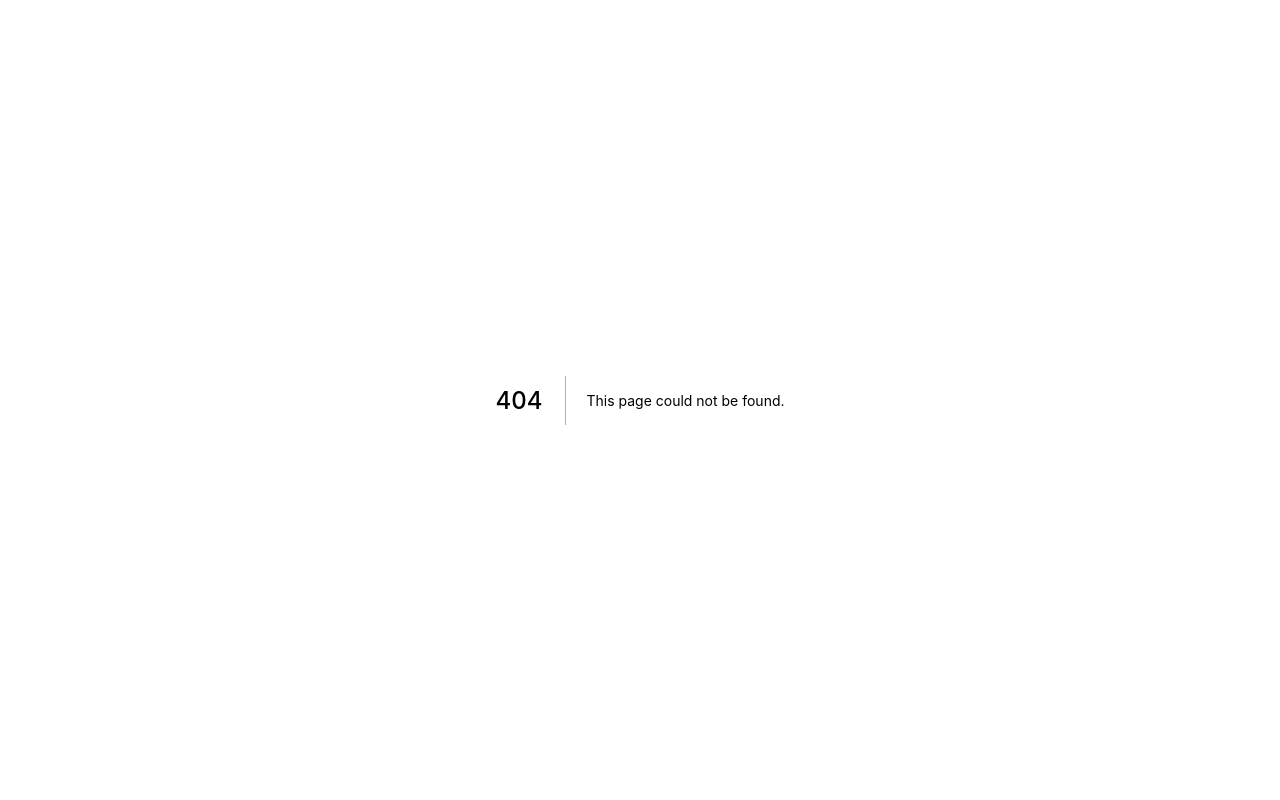
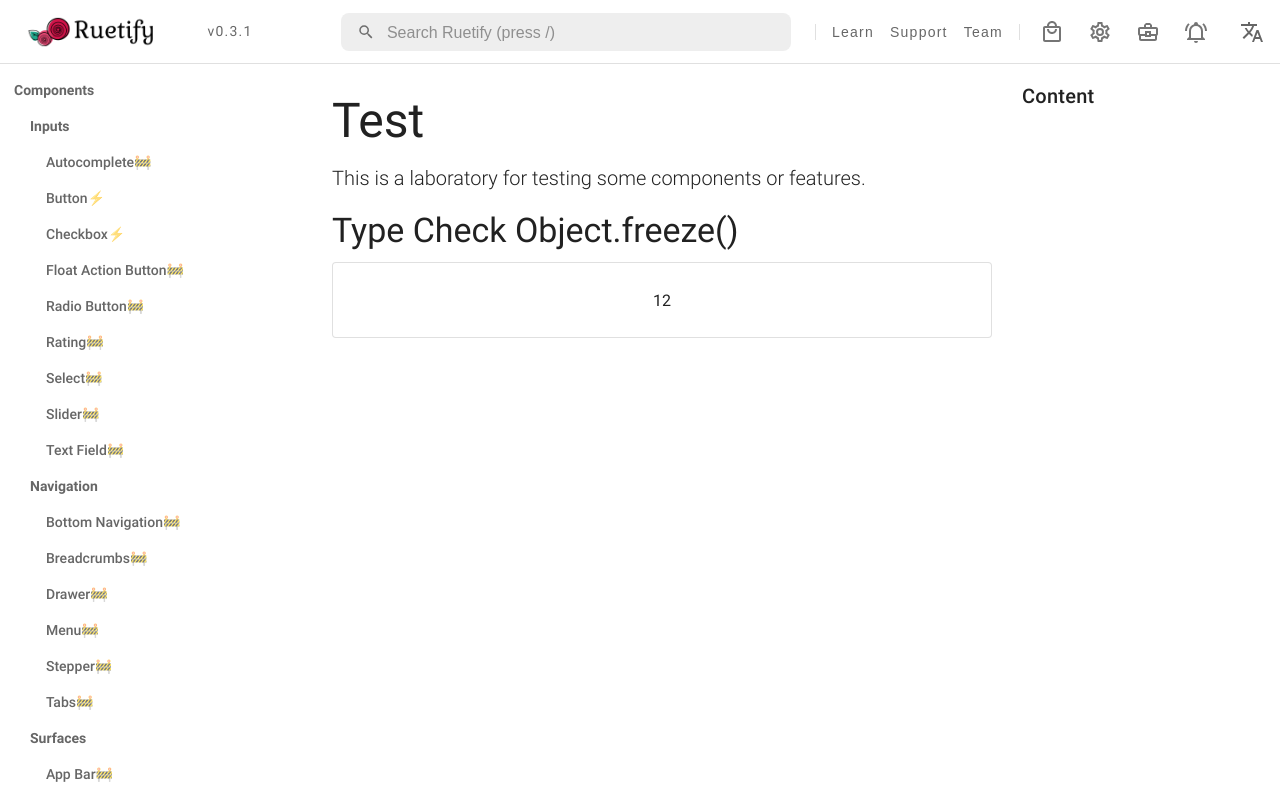
Before and after one commit to KyLoc20/Ruetify-UI, a Next.js app: page /components/lab in a window 1280 px wide. Before the commit this address had no page. Built offline with nearby package versions, Linux system fonts and the light colour scheme.

Commit message:
feat: lab

```diff
--- /dev/null
+++ b/pages/components/lab/index.jsx
@@ -0,0 +1,62 @@
+import * as React from "react";
+import Page from "../../../src/components/Page";
+import Typography from "../../../ui/Typography/Typography";
+import styled from "@emotion/styled";
+import { GroupRow, GroupBox } from "../../../ui/layout/Group";
+import {
+  PageContentNavigationContext,
+  LabPageContent,
+} from "../../../src/context";
+import PropTypes from "prop-types";
+// This function gets called at build time
+export async function getStaticProps() {
+  // Call an external API endpoint to get posts
+  const currentNavigationLabel = "lab";
+  const pageContent = LabPageContent;
+  // By returning { props: { posts } }, the Blog component
+  // will receive `posts` as a prop at build time
+  return {
+    props: {
+      currentNavigationLabel,
+      pageContent,
+    },
+  };
+}
+const FreezeArrayPropsTestComponent = styled("div")``;
+function FreezeArrayPropsTest(props) {
+  console.log(
+    "Freeze Array: ",
+    props.value,
+    typeof props.value,
+    Object.isFrozen(props.value)
+  );
+  //props.value[0] = 10;
+  return (
+    <FreezeArrayPropsTestComponent>{props.value}</FreezeArrayPropsTestComponent>
+  );
+}
+FreezeArrayPropsTest.propTypes = {
+  value: PropTypes.arrayOf(PropTypes.number),
+};
+function LabPage(props) {
+  const { currentNavigationLabel, pageContent, version } = props;
+  return (
+    <PageContentNavigationContext.Provider value={{ ...pageContent }}>
+      <Page currentNavigationLabel={currentNavigationLabel} version={version}>
+        <Typography type="h1">Test</Typography>
+        <Typography type="p" description>
+          This is a laboratory for testing some components or features.
+        </Typography>
+        <Typography type="h2" id="ac-basic-checkboxes">
+          Type Check Object.freeze()
+        </Typography>
+        <GroupBox>
+          <FreezeArrayPropsTest
+            value={Object.freeze([1, 2])}
+          ></FreezeArrayPropsTest>
+        </GroupBox>
+      </Page>
+    </PageContentNavigationContext.Provider>
+  );
+}
+export default LabPage;
--- a/src/context.js
+++ b/src/context.js
@@ -24,4 +24,10 @@ const CheckboxPageContent = {
         { anchor: "ac-label-placement", text: "Label placement" },
     ],
 };
-export { PageContentNavigationContext, ButtonPageContent, CheckboxPageContent }
+const LabPageContent = {
+    routePath: "components/test",
+    anchors: [],
+};
+
+
+export { PageContentNavigationContext, ButtonPageContent, CheckboxPageContent, LabPageContent }
```
